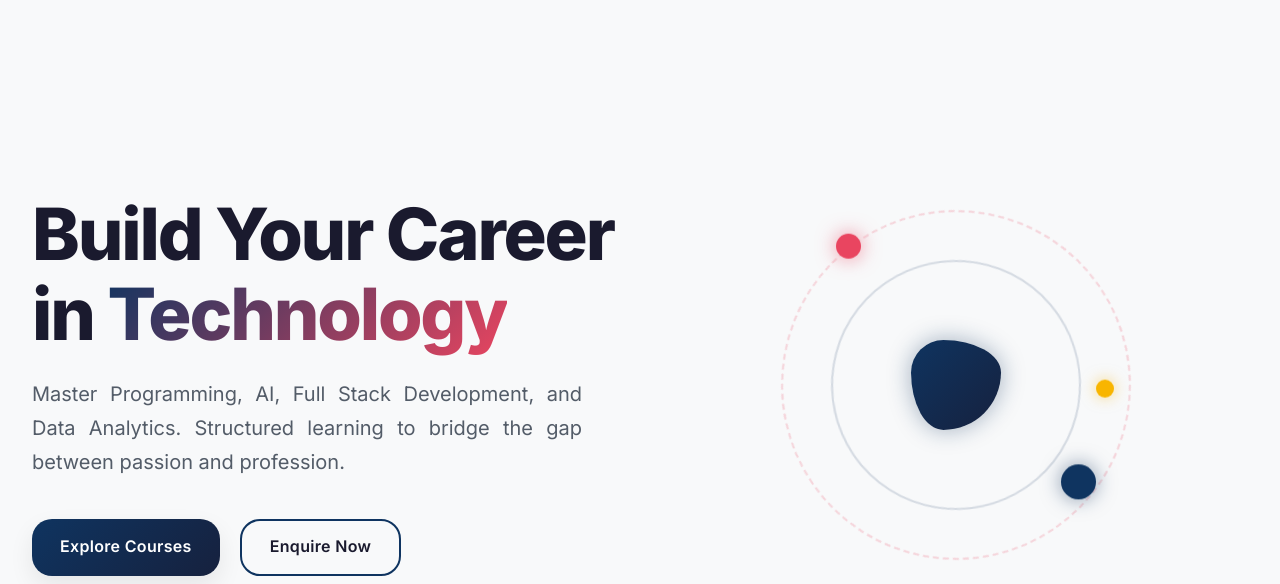
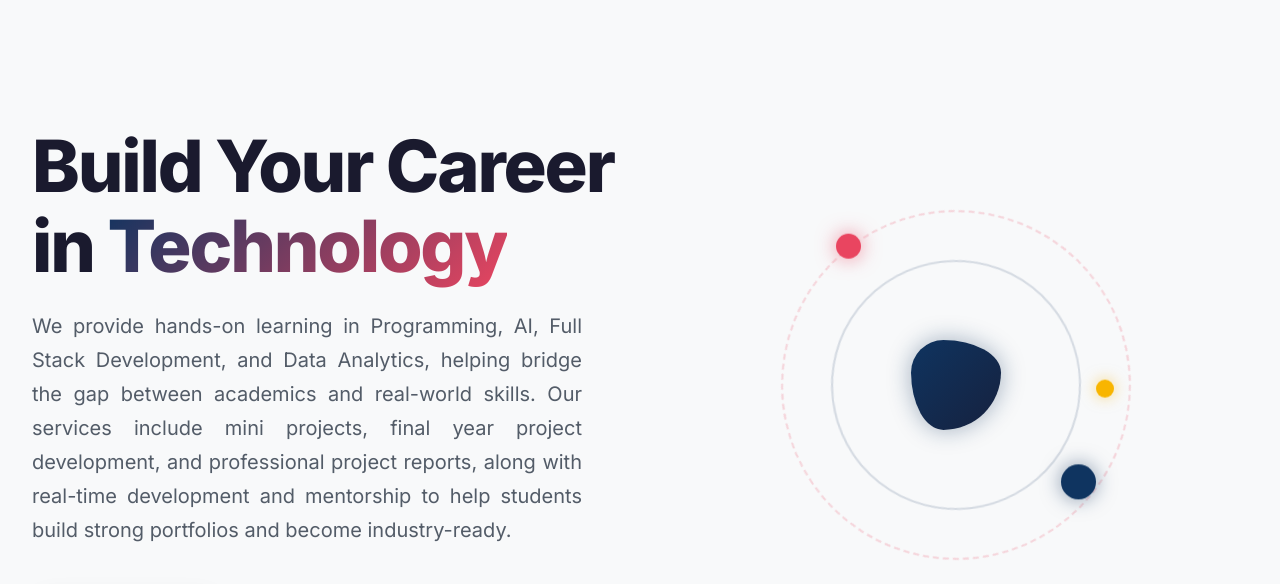
Before and after one commit to Irfan1136/Teclipse-Education-Hub, a plain HTML site: page index.html in a window 1280 px wide. Shown: the part 79-663 px from the top of the page. Drawn offline with nearby package versions, Linux system fonts and the light colour scheme; no server answers.

Commit message:
Update index.html

```diff
--- a/index.html
+++ b/index.html
@@ -154,8 +154,7 @@
     <section id="home" class="hero">
         <div class="hero-content">
             <h1 class="hero-title">Build Your Career in <span>Technology</span></h1>
-            <p class="hero-subtitle">Master Programming, AI, Full Stack Development, and Data Analytics. Structured
-                learning to bridge the gap between passion and profession.</p>
+            <p class="hero-subtitle">We provide hands-on learning in Programming, AI, Full Stack Development, and Data Analytics, helping bridge the gap between academics and real-world skills. Our services include mini projects, final year project development, and professional project reports, along with real-time development and mentorship to help students build strong portfolios and become industry-ready.</p>
             <div class="hero-btns">
                 <a href="#courses" class="btn btn-primary">Explore Courses</a>
                 <a href="https://wa.me/919943150099?text=I%20have%20interested%20about%20teclipse%20please%20share%20about!!"
@@ -386,7 +385,7 @@
                         advanced technology-driven education systems.</p>
 
                     <p>We distinguish ourselves by offering an <strong>Advanced Syllabus</strong> that is constantly
-                        updated to match the rapid shifts in the global tech industry. Whether you are a student
+                        updated to match the rapid shifts in the global tech industry.And we offer mini projects, final year project development, and professional reports with real-time implementation and guidance, helping students gain practical knowledge and complete projects with confidence. Whether you are a student
                         starting from scratch or a professional looking to upskill, Teclipse provides the roadmap you
                         need to master the digital landscape.</p>
                 </div>
```
